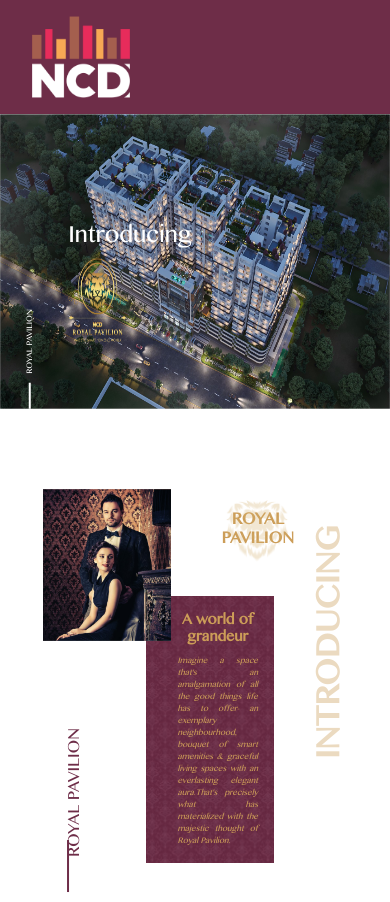
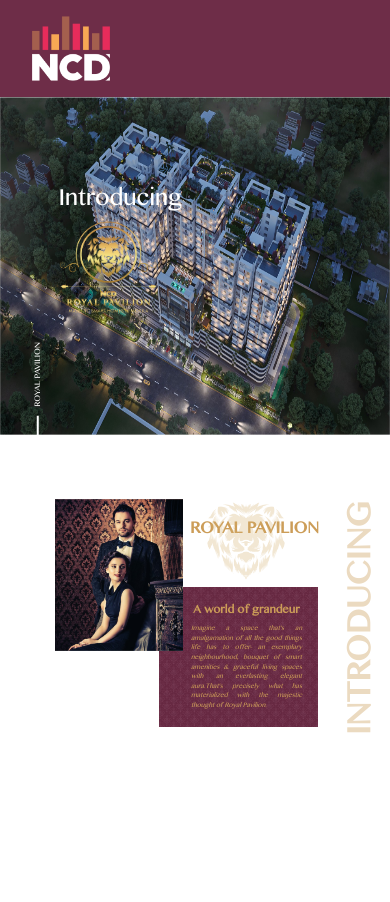
Before and after one commit to soujancrest/NCD, a plain HTML site: page index.html in a window 390 px wide. After the commit the page ends 844 px from the top, so only its background shows below. Drawn offline with nearby package versions, Linux system fonts and the light colour scheme.

Commit message:
Updated Mobile Responsiveness

```diff
--- a/index.html
+++ b/index.html
@@ -129,11 +129,11 @@
       <div class="about">
         <div class="container">
           <div class="row">
-            <div class="col-lg-1"></div>
+            <div class="col-lg-1 col-1"></div>
             <div class="col-lg-5 col-5 img-col">
               <img src="/assets/about.jpg" alt="" />
             </div>
-            <div class="col-lg-5 col-5">
+            <div class="col-lg-5 col-6">
               <div class="image-text">
                 <div class="bg"></div>
                 <h1>
--- a/main.css
+++ b/main.css
@@ -203,7 +203,7 @@
   display: none !important;
 }
 header .logo img {
-  width: 25vw;
+  width: 20vw;
 }
 header .container .logo {
   margin-bottom: auto;
@@ -216,21 +216,22 @@
 }
 .banner .carousel-inner img{
   width: auto !important;
-  height: 35vh;
+  height: 40vh;
 }
 .banner .carousel-caption h1{
   font-size: 1.6rem;
 }
 #bannerOne-caption img {
-  height: 10vh;
+  height: auto;
+  width: 30% !important;
 }
 .banner .royal-tag {
-  top: 40vh;
+  top: 44vh;
 }
-.royal-tag{
+/* .royal-tag{
   left: auto;
-}
-.banner .royal-tag span{
+} */
+.royal-tag span{
   font-size: 0.5rem;
 }
 .royal-tag .tag-line {
@@ -238,7 +239,7 @@
   width: 40%;
 }
 .img-col{
-  margin: auto;
+  margin: 0;
 }
 .image-text{
   margin: auto;
@@ -253,19 +254,38 @@
 }
 .about .side-text h1{
   font-size: 2rem;
-  margin-top: -15rem;
-  right: -14%;
+  margin-top: -8rem;
+  right: -22%;
 }
 .card-text {
   height: auto;
-  margin: 3rem 0rem 0 -5rem;
+  margin: 3rem 0rem 0 -3rem;
   padding: 1rem 1rem 1rem 2rem;
 }
 .card-text h3{
-  font-size: 0.9rem;
+  font-size: 0.7rem;
 }
 .card-text p{
-  font-size: 0.5rem;
+  font-size: 0.4rem;
   margin: auto;
 }
+#bannerOne-caption{
+  width: auto;
+  top: 20%;
+  left: 15%;
+  text-align: left;
 }
+.banner .carousel-caption{
+  top: 30%;
+}
+.about .row{
+  margin: 0;
+}
+.about{
+  padding: 4rem 0;
+}
+.about .royal-tag {
+  display: none;
+  margin-top: 3rem;
+}
+}
```
